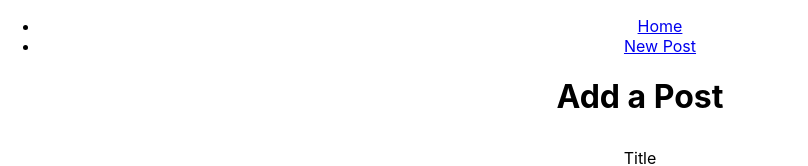
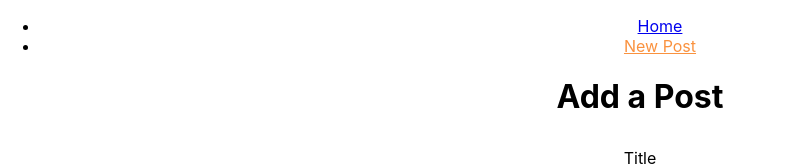
Before and after one commit to ironcarbon/Adding-Routing, a React app: page /new-post in a window 1280 px wide. Shown: the top 166 px of the page, without its empty margins (0-808 px from the left). Built offline with nearby package versions, Linux system fonts and the light colour scheme.

Commit message:
Styling the Active Route

```diff
--- a/src/components/Post/Post.js
+++ b/src/components/Post/Post.js
@@ -1,8 +1,8 @@
 import React from 'react';
 import classes from './Post.css';
 
-const post = (props) => {
-    return(
+
+const post = (props) => (
 
         <div className={classes.Post} onClick={props.clicked}>
             <div className={classes.Title}>{props.title}</div>
@@ -12,6 +12,6 @@ const post = (props) => {
 
 
     );
-}
+
 
 export default post;
--- a/src/containers/Blog/Blog.css
+++ b/src/containers/Blog/Blog.css
@@ -1,3 +1,5 @@
+@import url('../../index.css');
+
 .Blog ul {
     list-style: none;
     margin: 0;
@@ -17,6 +19,7 @@
 }
 
 .Blog a:hover,
-.Blog a:active{
+.Blog a:active,
+.Blog a.active{
     color: #fa923f;
 }
--- a/src/containers/Blog/Blog.js
+++ b/src/containers/Blog/Blog.js
@@ -1,7 +1,7 @@
 import React, {Component} from 'react';
 import classes from './Blog.css';
 import Posts from '../../containers/Blog/Posts/Posts';
-import { Route } from 'react-router-dom';
+import { Route, NavLink } from 'react-router-dom';
 //import Post from '../../components/Post/Post';
 //import axios from 'axios';
 
@@ -15,8 +15,12 @@ class Blog extends Component{
                 <header className={classes.Blog}>
                     <nav>
                         <ul>
-                            <li><a href="/">Home</a></li>
-                            <li><a href="/new-post">New Post</a></li>
+                            <li><NavLink to="/" exact activeClassName={classes.active}>Home</NavLink></li>
+                            <li><NavLink to={{
+                                pathname: '/new-post',
+                                hash: '#submit',
+                                search: '?quick-submit=true'
+                            }} activeClassName={classes.active}>New Post</NavLink></li>
                         </ul>
                     </nav>
                 </header>
--- a/src/containers/Blog/NewPost/NewPost.js
+++ b/src/containers/Blog/NewPost/NewPost.js
@@ -9,6 +9,9 @@ class NewPost extends Component{
         author: 'Max'
     }
 
+    componentDidMount(){
+        console.log(this.props);
+    }
     postDataHandler = () => {
         const data={
             title: this.state.title,
--- a/src/containers/Blog/Posts/Posts.js
+++ b/src/containers/Blog/Posts/Posts.js
@@ -10,6 +10,7 @@ class Posts extends Component{
     }
 
     componentDidMount(){
+        console.log(this.props);
         axios.get('https://jsonplaceholder.typicode.com/posts')
             .then(response => {
                 console.log(response)
@@ -41,6 +42,7 @@ class Posts extends Component{
                 key={post.id}
                 title={post.title}
                 author={post.author}
+                //{...this.props}
                 clicked={() => this.postSelectedHandler(post.id)}/>
             })
         }
--- a/src/index.css
+++ b/src/index.css
@@ -12,3 +12,9 @@ code {
   font-family: source-code-pro, Menlo, Monaco, Consolas, "Courier New",
     monospace;
 }
+
+
+
+.active {
+  color: #fa923f;
+}
```
